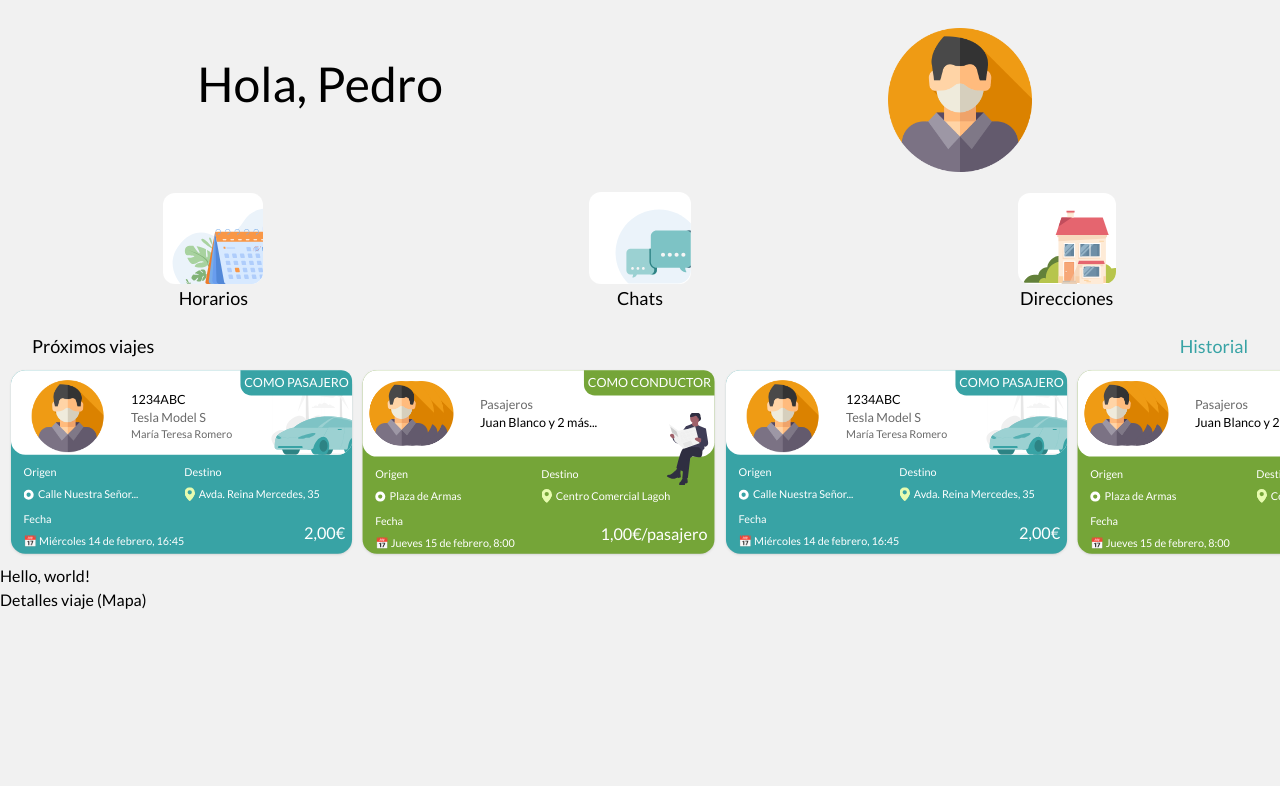
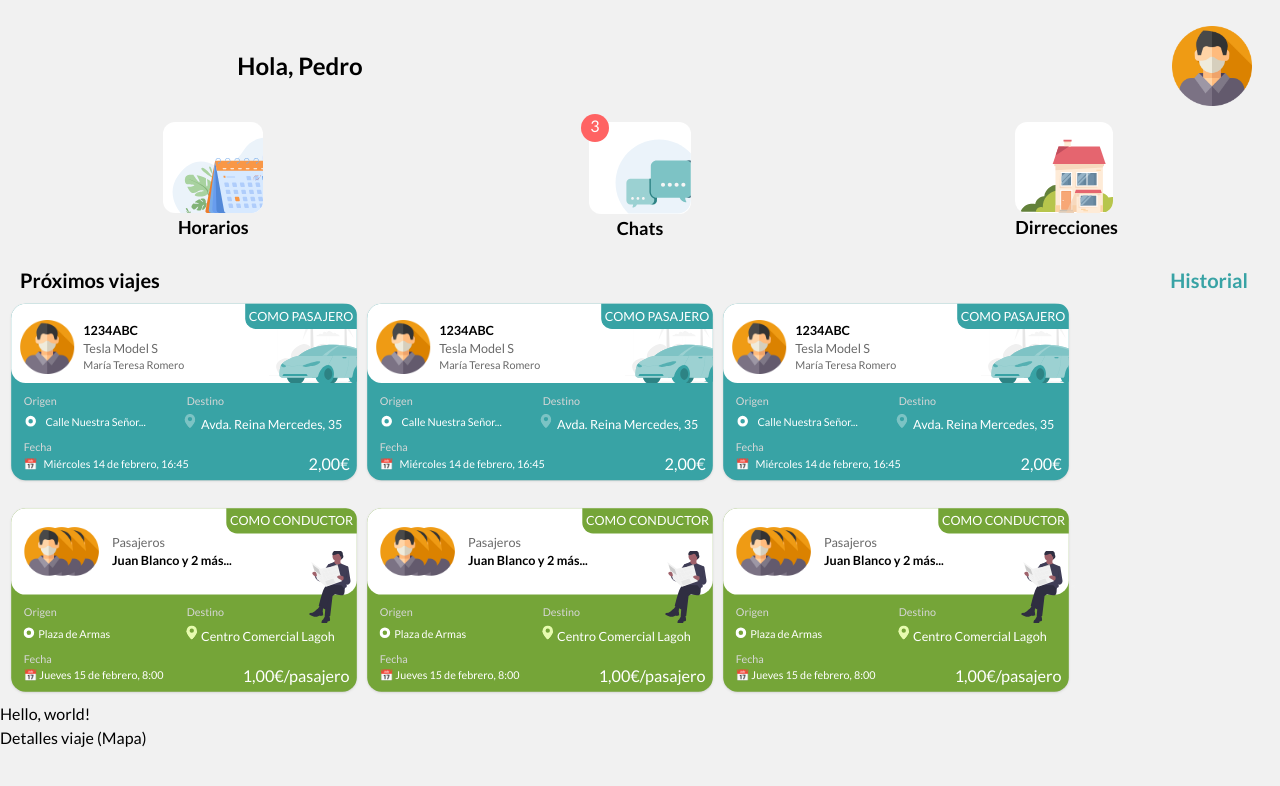
Before and after one commit to ISPP-Grupo5/BugaLink, a Next.js app in the folder bugalink-frontend/: page / in a window 1280 px wide. Shown: the top 786 px of the page. Built offline with nearby package versions, Linux system fonts and the light colour scheme.

Commit message:
fix: Minor style changes and better coding practices

```diff
--- a/bugalink-frontend/components/cards/Driver/index.tsx
+++ b/bugalink-frontend/components/cards/Driver/index.tsx
@@ -1,24 +1,26 @@
+import Link from "next/link";
 
 export default function DriverCard(){
     return(
-        <a href='#' className='scale-90 -translate-x-2 snap-center shrink-0 block shadow bg-green rounded-2xl hover:bg-gray-100' >
+        <Link href='#' className='scale-90 -translate-x-2 snap-center shrink-0 block shadow bg-green rounded-2xl hover:bg-gray-100 w-96' >
           <span className="bg-white relative rounded-2xl shadow-lg">
               <div className='absolute right-0 z-10 text-right text-ellipsis'>
                 <p className='text-sm inline-block align-top bg-green text-white rounded-bl-xl rounded-tr-xl p-1'> COMO CONDUCTOR</p>
               </div>
 
-              <span className='bg-white h-35 grid grid-cols-3 place-items-center pt-2 pb-2 rounded-2xl overflow-hidden'>
-                <div className='relative place-self-center text-ellipsis scale-90'>
+              <span className='bg-white flex pt-2 pb-2 rounded-2xl overflow-hidden'>
 
-                  <img src="/icons/Vista-Principal/hombre.png" className='object-scale-down h-20 w-20 '/>
-                  <img src="/icons/Vista-Principal/hombre.png" className='object-scale-down h-20 w-20 absolute right-3 top-0 z-10 '/>
-                  <img src="/icons/Vista-Principal/hombre.png" className='object-scale-down h-20 w-20 absolute right-6 top-0 z-20 '/>
+                <div className='scale-90 -space-x-16 flex flex-row'>
+
+                  <img src="/icons/Vista-Principal/hombre.png" className='object-scale-down h-20 w-20 scale-75 z-20'/>
+                  <img src="/icons/Vista-Principal/hombre.png" className='object-scale-down h-20 w-20 scale-75 z-10'/>
+                  <img src="/icons/Vista-Principal/hombre.png" className='object-scale-down h-20 w-20 scale-75 z-0'/>
 
                 </div>
 
-                <div className='text-left text-ellipsis'>
+                <div className='text-left text-ellipsis overflow-hidden pt-5'>
                   <p className='text-sm text-gray'>Pasajeros</p>
-                  <p className='text-sm text-black'>Juan Blanco y 2 más...</p>
+                  <p className='text-sm text-black font-bold'>Juan Blanco y 2 más...</p>
                 </div>
 
                 <img src="/icons/Vista-Principal/passanger.svg" className='absolute -right-6 -bottom-8'/>
@@ -26,27 +28,33 @@ export default function DriverCard(){
           </span>
 
           <span className='grid grid-cols-2 rounded-b-2xl px-2 py-1 pl-3.5 pt-3'>
-            <div className='text-left text-ellipsis text-white text-xs mr-5'>
-              <p>Origen</p>
-              <img src="/icons/Vista-Principal/origen.svg" className='float-left pt-2.5'/>
+            <div className='relative text-left text-ellipsis text-white text-xs mr-5'>
+              <p className="text-lightGray">Origen</p>
+              <svg className='absolute top-6 scale-105  fill-green' width="12" height="13" viewBox="0 0 12 13" fill="none" xmlns="http://www.w3.org/2000/svg">
+                <path d="M4 6.38611C4 5.48494 4.73054 4.75439 5.63171 4.75439C6.53289 4.7544 7.26343 5.48494 7.26343 6.38611C7.26343 7.28728 6.53288 8.01782 5.63171 8.01782C4.73054 8.01782 4 7.28728 4 6.38611Z" stroke="white" stroke-width="8"/>
+              </svg>
               <p className="pl-4 pt-2">Plaza de Armas</p>
             </div>
 
-            <div className='text-left text-ellipsis text-white text-xs'>
-              <p>Destino</p>
-              <img src="/icons/Vista-Principal/destino.svg" className='float-left pt-2'/>
-              <p className="pl-4 pt-2">Centro Comercial Lagoh</p>
+            <div className='relative text-left text-ellipsis text-white text-xs'>
+              <p className="text-lightGray">Destino</p>
+              <svg className='absolute top-6 scale-125  fill-green' width="12" height="13" viewBox="0 0 12 16" fill="none" xmlns="http://www.w3.org/2000/svg">
+                <path d="M7.26343 5.63171C7.26343 6.53288 6.53288 7.26343 5.63171 7.26343C4.73054 7.26343 4 6.53288 4 5.63171C4 4.73054 4.73054 4 5.63171 4C6.53288 4 7.26343 4.73054 7.26343 5.63171Z" stroke="#E7FBAF" stroke-width="8"/>
+                <path d="M11.2634 6.58571C10.7941 10.0578 6.57033 15.0179 5.63171 15.0179C4.69309 15.0179 0.469309 10.0578 0 6.58568C0 3.29841 2.5214 9.56178 5.63171 9.56178C8.74202 9.56178 11.2634 3.29844 11.2634 6.58571Z" fill="#E7FBAF"/>
+                <path d="M11.2634 6.58571C10.7941 10.0578 6.57033 15.0179 5.63171 15.0179C4.69309 15.0179 0.469309 10.0578 0 6.58568C0 3.29841 2.5214 9.56178 5.63171 9.56178C8.74202 9.56178 11.2634 3.29844 11.2634 6.58571Z" fill="#E7FBAF"/>
+              </svg>
+              <p className="pl-4 pt-2 text-sm">Centro Comercial Lagoh</p>
             </div>
 
-            <div className='text-left text-ellipsis text-white text-xs pt-3'>
-              <p>Fecha</p>
-              <p className="pt-2">📅 Jueves 15 de febrero, 8:00</p>
+            <div className='text-left text-ellipsis text-white text-xs bt-3'>
+              <p className="text-lightGray pt-2">Fecha</p>
+              <p className="pt-0.5">📅 Jueves 15 de febrero, 8:00</p>
             </div>
 
             <div className='text-right text-ellipsis text-white text-lg pt-3'>
               <p className="pt-2">1,00€/pasajero</p>
             </div>
           </span>
-        </a>
+        </Link>
     );
 }
--- a/bugalink-frontend/components/cards/Passanger/index.tsx
+++ b/bugalink-frontend/components/cards/Passanger/index.tsx
@@ -1,48 +1,61 @@
+import origen from '/public/icon/Vista-Principal/origen.svg';
+import Link from "next/link";
+import Destino from '/public/icon/Vista-Principal/destino.svg';
+
 export default function Card(){
     return(
-        <a href='#' className='scale-90 -translate-x-2 snap-center shrink-0 block shadow bg-turquoise rounded-2xl hover:bg-gray-100' >
+        <Link href='#' className='scale-90 -translate-x-2 snap-center shrink-0 block shadow bg-turquoise rounded-2xl hover:bg-gray-100 w-96' >
           <span className="bg-white relative rounded-2xl shadow-lg">
               <div className='absolute right-0 z-10 text-right text-ellipsis'>
-                <p className='text-sm inline-block align-top bg-turquoise text-white rounded-bl-xl rounded-tr-xl p-1'> COMO PASAJERO</p>
+                <p className='relative text-sm inline-block align-top bg-turquoise text-white rounded-bl-xl rounded-tr-xl p-1'> COMO PASAJERO</p>
               </div>
 
-              <span className='bg-white grid grid-cols-3 place-items-center pt-2 rounded-2xl overflow-hidden'>
+              <span className='bg-white flex place-items-center pt-2 rounded-2xl overflow-hidden'>
                 <div className='text-right text-ellipsis'>
-                  <img src="/icons/Vista-Principal/hombre.png" className='object-scale-down h-20 w-20'/>
+                  <img src="/icons/Vista-Principal/hombre.png" className='object-scale-down h-20 w-20 scale-75'/>
                 </div>
 
                 <div className='text-left text-ellipsis'>
-                  <p className='text-sm text-black'>1234ABC</p>
+                  <p className='text-sm text-black font-bold'>1234ABC</p>
                   <p className='text-sm text-gray'>Tesla Model S</p>
                   <p className='text-xs text-gray'> María Teresa Romero</p>
                 </div>
 
-                <img src="/icons/Vista-Principal/car.svg" className='place-self-end scale-100'/>
+                <img src="/icons/Vista-Principal/car.svg" className='absolute scale-100 right-0 bottom-0'/>
               </span>
           </span>
 
           <span className='grid grid-cols-2 rounded-b-2xl px-2 py-1 pl-3.5 pt-3'>
-            <div className='text-left text-ellipsis text-white text-xs mr-5'>
-              <p>Origen</p>
-              <img src="/icons/Vista-Principal/origen.svg" className='float-left pt-2.5'/>
-              <p className="pl-4 pt-2">Calle Nuestra Señor...</p>
+            <div className='relative text-left text-ellipsis text-white text-xs mr-5'>
+              <p className="text-lightGray">Origen</p>
+              <svg className='absolute top-6 scale-105 left-0.5 fill-turquoise' width="12" height="13" viewBox="0 0 12 13" fill="none" xmlns="http://www.w3.org/2000/svg">
+                <path d="M4 6.38611C4 5.48494 4.73054 4.75439 5.63171 4.75439C6.53289 4.7544 7.26343 5.48494 7.26343 6.38611C7.26343 7.28728 6.53288 8.01782 5.63171 8.01782C4.73054 8.01782 4 7.28728 4 6.38611Z" stroke="white" stroke-width="8"/>
+              </svg>
+              <p className="pl-6 pt-2 ">Calle Nuestra Señor...</p>
             </div>
 
-            <div className='text-left text-ellipsis text-white text-xs'>
-              <p>Destino</p>
-              <img src="/icons/Vista-Principal/destino.svg" className='float-left pt-2'/>
-              <p className="pl-4 pt-2">Avda. Reina Mercedes, 35</p>
+            <div className='relative text-left text-ellipsis text-white text-xs'>
+              <p className="text-lightGray">Destino</p>
+
+              <svg className='absolute top-6 scale-125 -left-0.5 fill-turquoise' width="12" height="13" viewBox="0 0 12 16" fill="none" xmlns="http://www.w3.org/2000/svg">
+                <path d="M7.26343 5.63171C7.26343 6.53288 6.53288 7.26343 5.63171 7.26343C4.73054 7.26343 4 6.53288 4 5.63171C4 4.73054 4.73054 4 5.63171 4C6.53288 4 7.26343 4.73054 7.26343 5.63171Z" stroke="#7cc3c4" stroke-width="8"/>
+                <path d="M11.2634 6.58571C10.7941 10.0578 6.57033 15.0179 5.63171 15.0179C4.69309 15.0179 0.469309 10.0578 0 6.58568C0 3.29841 2.5214 9.56178 5.63171 9.56178C8.74202 9.56178 11.2634 3.29844 11.2634 6.58571Z" fill="#7cc3c4"/>
+                <path d="M11.2634 6.58571C10.7941 10.0578 6.57033 15.0179 5.63171 15.0179C4.69309 15.0179 0.469309 10.0578 0 6.58568C0 3.29841 2.5214 9.56178 5.63171 9.56178C8.74202 9.56178 11.2634 3.29844 11.2634 6.58571Z" fill="#7cc3c4"/>
+              </svg>
+
+              <p className="pl-4 pt-2 text-sm">Avda. Reina Mercedes, 35</p>
+
             </div>
 
-            <div className='text-left text-ellipsis text-white text-xs pt-3'>
-              <p>Fecha</p>
-              <p className="pt-2">📅 Miércoles 14 de febrero, 16:45</p>
+            <div className='text-left text-ellipsis text-white text-xs bt-3'>
+              <p className="text-lightGray pt-2">Fecha</p>
+              <p className="pt-0.5 whitespace-pre">📅   Miércoles 14 de febrero, 16:45</p>
             </div>
 
             <div className='text-right text-ellipsis text-white text-lg pt-3'>
               <p className="pt-2">2,00€</p>
             </div>
           </span>
-        </a>
+        </Link>
     );
 }
--- a/bugalink-frontend/pages/index.tsx
+++ b/bugalink-frontend/pages/index.tsx
@@ -2,6 +2,9 @@ import Link from 'next/link';
 import Layout from '../components/Layout';
 import Card from '../components/cards/Passanger';
 import DriverCard from '../components/cards/Driver';
+import Chat from '/public/icons/Vista-Principal/chat.svg';
+import House from '/public/icons/Vista-Principal/house.svg';
+import Calendar from '/public/icons/Vista-Principal/calendar.svg';
 
 export default function Home() {
   return (
@@ -9,56 +12,70 @@ export default function Home() {
       <div className='flex flex-col h-full'>
 
         <div className="flex flex-col">
-          <span className='grid grid-cols-2 mt-5'>
+          <span className='relative grid grid-cols-2 mt-0.5'>
 
-            <div className='text-center text-ellipsis mt-10'>
-              <p className='text-5xl inline-block  align-botton'> Hola, Pedro</p>
+            <div className='text-center text-ellipsis mt-12 -ml-10'>
+              <p className='text-2xl inline-block align-botton font-semibold'> Hola, Pedro</p>
             </div>
 
-            <div className='text-center rounded-full'>
-              <img src="/icons/Vista-Principal/hombre.png" className='object-scale-down h-40 w-40 mx-auto scale-90'/> {/*TODO Añadir el icono en concreto*/}
+            <div className='absolute text-center rounded-full -right-3 -top-4 w-25 h-25 '>
+              <img src="/icons/Vista-Principal/hombre.png" className='object-scale-down h-40 w-40 mx-auto scale-50'/> {/*TODO Añadir el icono en concreto*/}
             </div>
 
           </span>
         </div>
 
-        <div className='flex flex-col'>
-          <span className='grid grid-cols-3  text-center items-center pt-3'>
+        <div className='flex  py-10'>
+          <span className='grid grid-cols-3 justify-items-center w-full'>
 
-              <a href='#' className='bg-base'>
-                <img src='/icons/Vista-Principal/calendar.svg' className='object-scale-down h-35 w-35 mx-auto bg-white rounded-xl' />{/*TODO Añadir el icono en concreto*/}
-                <p className='text-lg text-center'>Horarios</p>
-              </a>
+            <Link href='#' className='bg-base' >
+              <div className=''>
+                <Calendar className='bg-white rounded-xl '/>
+              </div>
 
-              <a href='#' className='bg-base'>
-                <img src='/icons/Vista-Principal/chat.svg' className='object-scale-down h-35 w-35 mx-auto bg-white  rounded-xl pb-0' /> {/*TODO Añadir el icono en concreto*/}
-                <p className='text-lg text-center'>Chats</p>
-              </a>
+              <p className='text-lg text-center font-bold'>Horarios</p>
+            </Link>
 
-              <a href='#' className='bg-base'>
-                <img src='/icons/Vista-Principal/house.svg' className='object-scale-down h-35 w-35 mx-auto bg-white rounded-xl' />{/*TODO Añadir el icono en concreto*/}
-                <p className='text-lg text-center'>Direcciones</p>
-              </a>
+            <Link href='#' className='bg-base'>
+              <div className='relative content-center'>
+                <Chat className='bg-white rounded-xl '/>
+                <p className='absolute bg-lightRed w-7 h-7 rounded-full text-white text-center  -left-2 -top-2'>3</p>
+              </div>
+
+              <p className='bg-base text-lg text-center font-bold'>Chats</p>
+            </Link>
+
+            <Link href='#'className='bg-base'>
+              <div className=''>
+                <House className='bg-white rounded-xl '/>
+              </div>
+
+              <p className='bg-base text-lg text-center font-bold'>Dirrecciones</p>
+            </Link>
+          </span>
 
 
-          </span>
         </div>
 
         <div className='relative' data-carousel="static">
 
-          <span className='grid grid-cols-2 mt-5'>
-              <p className='text-lg text-left ml-8'>Próximos viajes</p>
+          <span className='grid grid-cols-2 -mt-4'>
+              <p className='text-xl text-left ml-5 font-bold'>Próximos viajes</p>
               <a href='#'>
-                <p className='text-lg text-right mr-8 text-turquoise'>Historial</p>
+                <p className='text-xl text-right mr-8 text-turquoise font-bold'>Historial</p>
               </a>
           </span>
 
           <div className="relative w-full flex -space-x-7 snap-x snap-mandatory overflow-x-auto">
                 <Card />
+                <Card />
+                <Card />
+          </div>
+
+          <div className="relative w-full flex -space-x-7 snap-x snap-mandatory overflow-x-auto mt-2">
                 <DriverCard />
-                <Card />
                 <DriverCard />
-                <Card />
+                <DriverCard />
 
           </div>
 
--- a/bugalink-frontend/tailwind.config.js
+++ b/bugalink-frontend/tailwind.config.js
@@ -12,12 +12,15 @@ module.exports = {
     colors: {
       base: '#f1f1f1',
       black: '#000000',
+      lightGray: '#d7d7d7',
       gray: '#696969', // nice
       white: '#ffffff',
       red: '#d00000',
       'red-dark': '#da0000',
       'red-button': '#ff7e7e',
+      lightRed: '#FF6363',
       turquoise: '#38a3a5',
+      lightTurquoise: "#7cc3c4",
       green: '#75a538',
       yellow: '#f9c200',
     },
```
Also changed, not shown: bugalink-frontend/public/icons/Vista-Principal/messages.svg (added).
